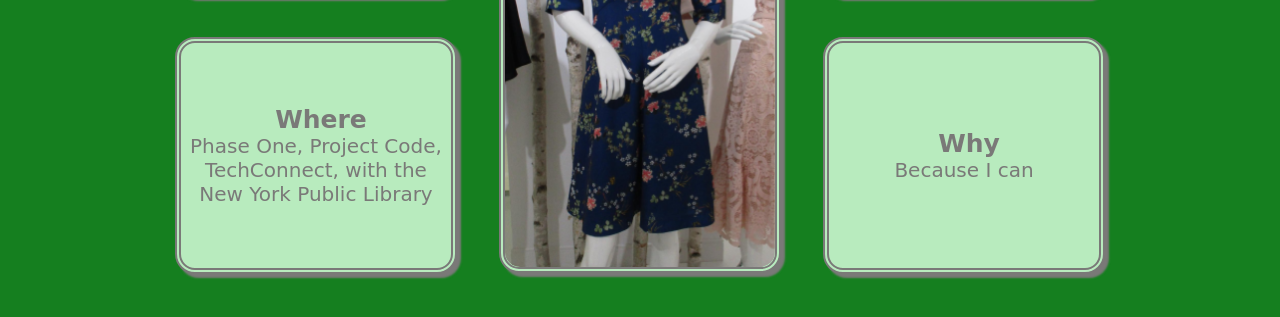
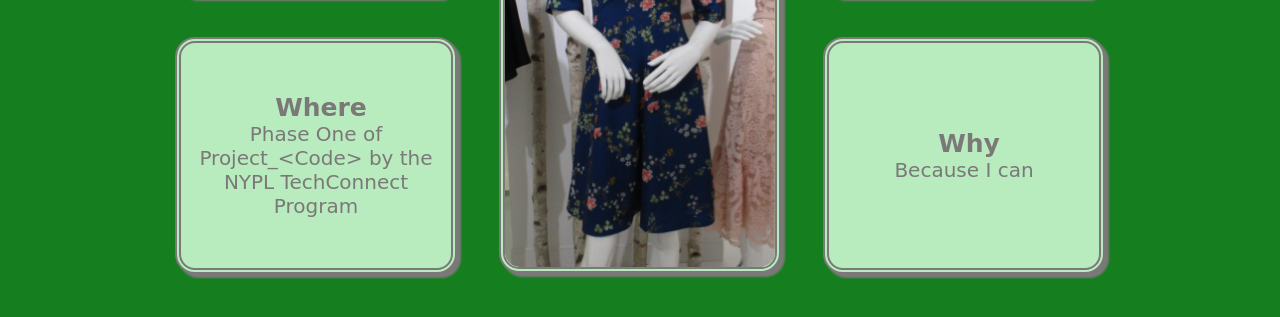
Before and after one commit to remy8c8duff/phase-1-personal, a plain HTML site: page index.html in a window 1280 px wide. Shown: the part 4956-5273 px from the top of the page. Drawn offline with Linux system fonts and the light colour scheme; a web font is replaced by a local one.

Commit message:
Really Done Now

```diff
--- a/index.html
+++ b/index.html
@@ -270,7 +270,7 @@
         </div>
         <div class="card bottom left end">
           <h3>Where</h3>
-          <p>Phase One, Project Code, TechConnect, with the New York Public Library</p>
+          <p>Phase One of Project&#95;&#60;Code&#62; by the NYPL TechConnect Program</p>
         </div>
       </div>
 
```
